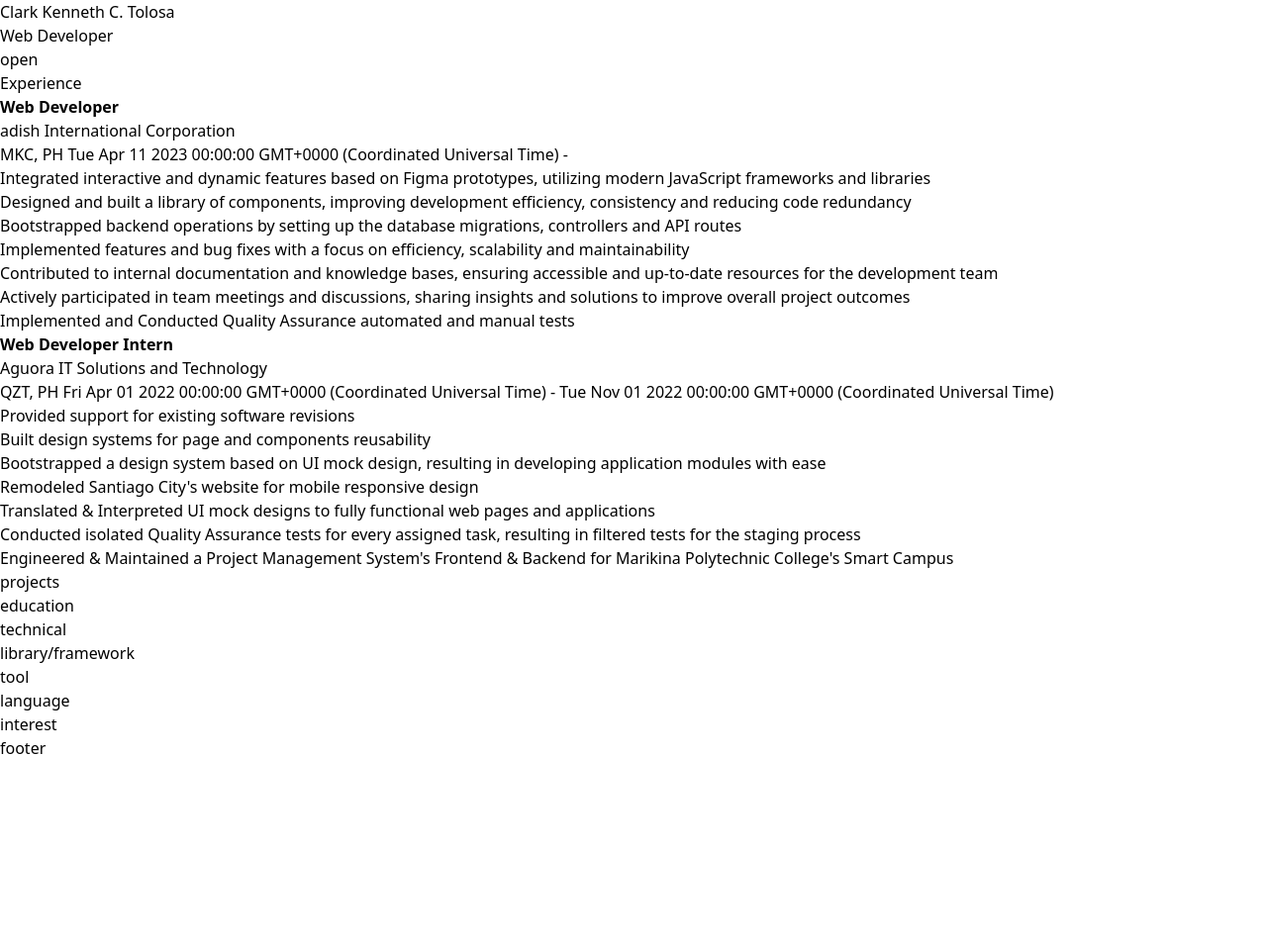
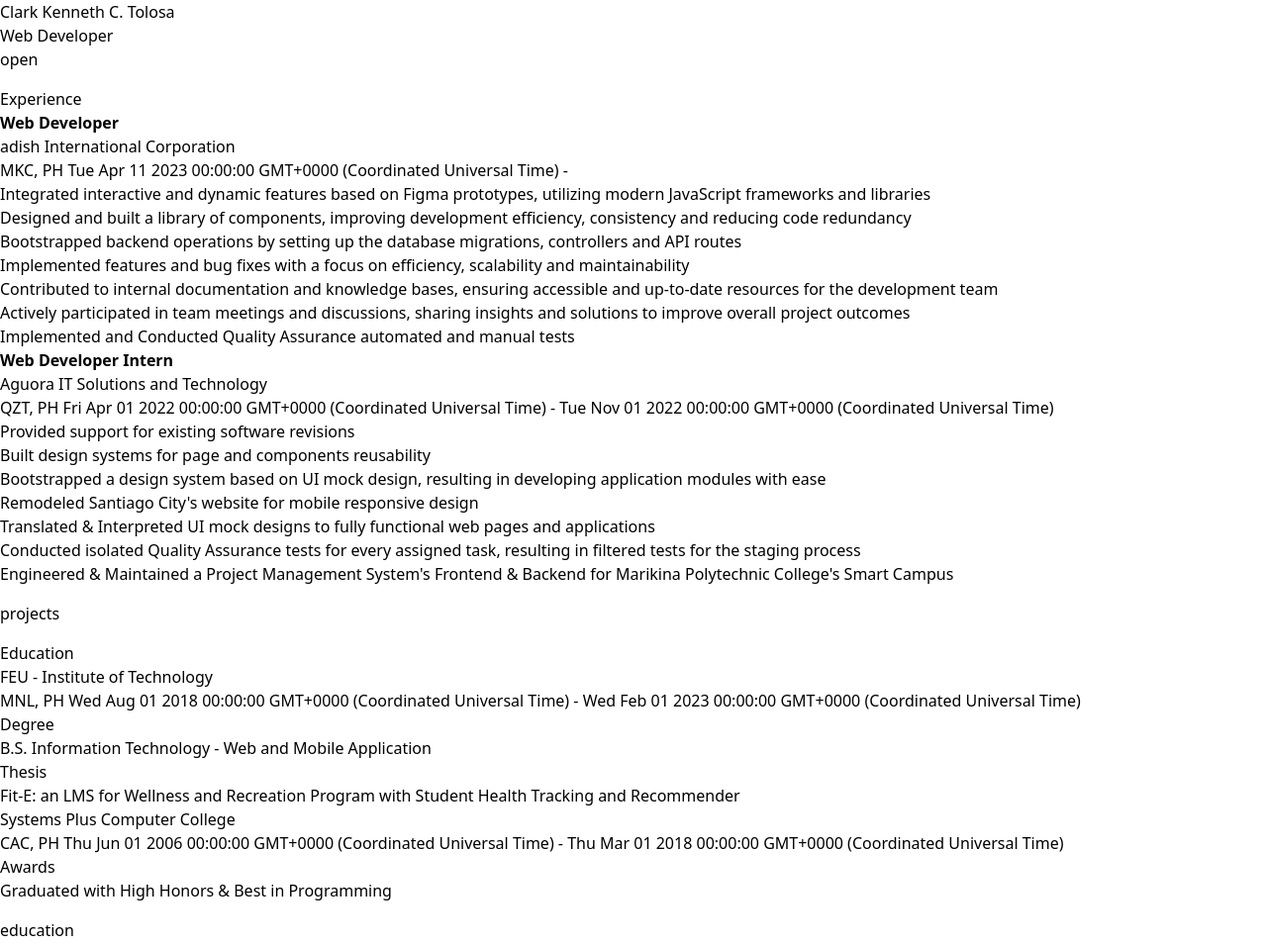
Before and after one commit to clakr/curriculum-vitae, an Astro site: page / in a window 1280 px wide. Shown: the top 955 px of the page at 99% size. Before the commit the page ends 800 px from the top, so only its background shows below. Built offline with nearby package versions, Linux system fonts and the light colour scheme; Astro itself is replaced by a stand-in of ours.

Commit message:
`<Education />` component and data

```diff
--- /dev/null
+++ b/src/components/Education.section.astro
@@ -0,0 +1,37 @@
+---
+import { getCollection } from "astro:content";
+import Organization from "./Organization.astro";
+
+const educations = await getCollection("education");
+---
+
+<section>
+  <h3>Education</h3>
+  {
+    educations.map((e) => (
+      <article>
+        <Organization organization={e.id} />
+        <dl>
+          {e.data.degree ? (
+            <>
+              <dd>Degree</dd>
+              <dt>{e.data.degree}</dt>
+            </>
+          ) : null}
+          {e.data.thesis ? (
+            <>
+              <dd>Thesis</dd>
+              <dt>{e.data.thesis}</dt>
+            </>
+          ) : null}
+          {e.data.awards ? (
+            <>
+              <dd>Awards</dd>
+              <dt>{e.data.awards}</dt>
+            </>
+          ) : null}
+        </dl>
+      </article>
+    ))
+  }
+</section>
--- a/src/content/config.ts
+++ b/src/content/config.ts
@@ -4,7 +4,7 @@
   type: "data",
   schema: z.object({
     name: z.string(),
-    position: z.string(),
+    position: z.string().optional(),
     location: z.string(),
     duration: z.object({
       from: z.string().transform((string) => new Date(string)),
@@ -23,7 +23,17 @@
   }),
 });
 
+const education = defineCollection({
+  type: "data",
+  schema: z.object({
+    degree: z.string().optional(),
+    thesis: z.string().optional(),
+    awards: z.string().optional(),
+  }),
+});
+
 export const collections = {
   organization,
   experience,
+  education,
 };
--- /dev/null
+++ b/src/content/education/feu-institute-of-technology.json
@@ -0,0 +1,4 @@
+{
+  "degree": "B.S. Information Technology - Web and Mobile Application",
+  "thesis": "Fit-E: an LMS for Wellness and Recreation Program with Student Health Tracking and Recommender"
+}
--- /dev/null
+++ b/src/content/education/systems-plus-computer-college.json
@@ -0,0 +1,3 @@
+{
+  "awards": "Graduated with High Honors & Best in Programming"
+}
--- /dev/null
+++ b/src/content/organization/feu-institute-of-technology.json
@@ -0,0 +1,8 @@
+{
+  "name": "FEU - Institute of Technology",
+  "location": "MNL, PH",
+  "duration": {
+    "from": "August 1, 2018",
+    "to": "February 1, 2023"
+  }
+}
--- /dev/null
+++ b/src/content/organization/systems-plus-computer-college.json
@@ -0,0 +1,8 @@
+{
+  "name": "Systems Plus Computer College",
+  "location": "CAC, PH",
+  "duration": {
+    "from": "June 1, 2006",
+    "to": "March 1, 2018"
+  }
+}
--- a/src/pages/index.astro
+++ b/src/pages/index.astro
@@ -1,6 +1,7 @@
 ---
 import Experience from "#components/Experience.section.astro";
 import Header from "#components/Header.section.tsx";
+import Education from "#src/components/Education.section.astro";
 ---
 
 <html lang="en">
@@ -11,11 +12,12 @@
     <meta name="generator" content={Astro.generator} />
     <title>Astro</title>
   </head>
-  <body>
+  <body class="space-y-4">
     <Header client:load />
-    <main>
+    <main class="space-y-4">
       <Experience />
       <section>projects</section>
+      <Education />
       <section>education</section>
       <section>technical</section>
       <section>library/framework</section>
```
